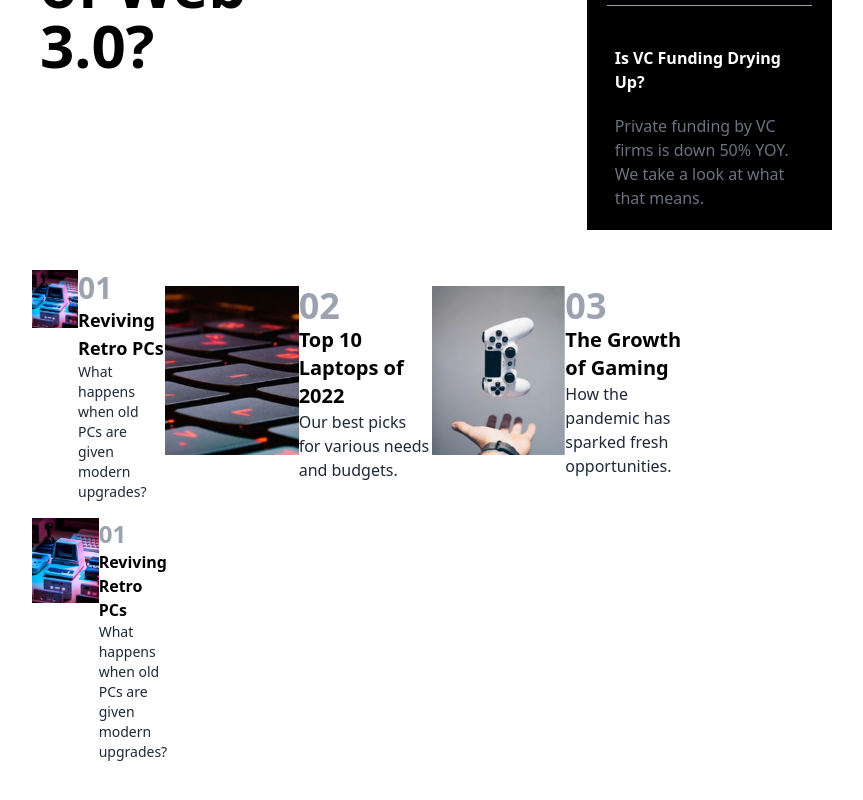
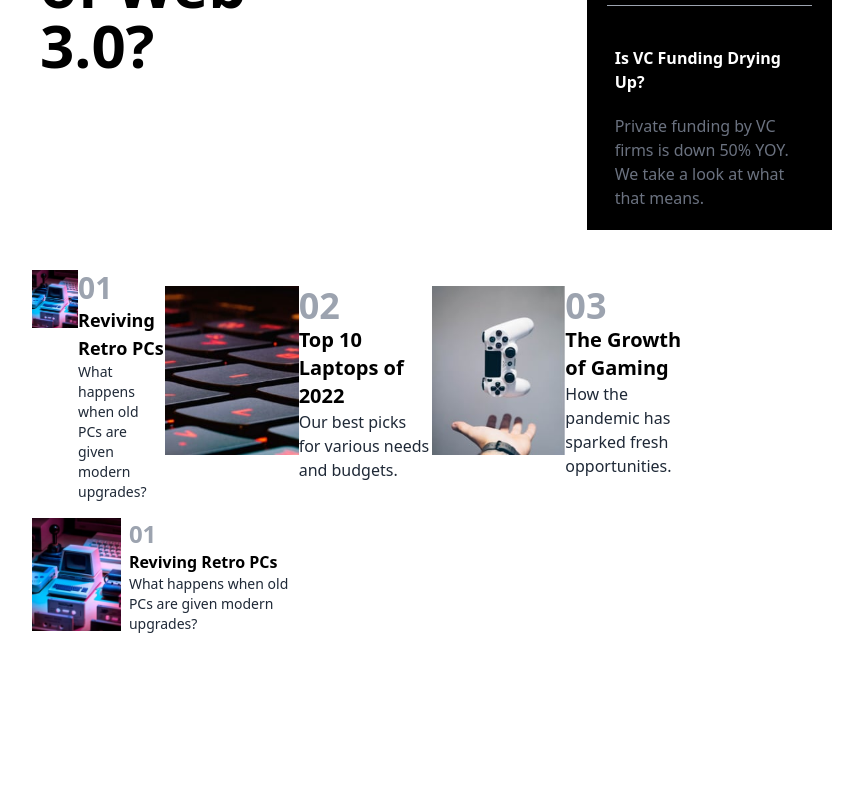
Before and after one commit to lavollmer/news-homepage, a React (Create React App) app: page / in a window 1280 px wide. Shown: the part 644-1444 px from the top of the page, without its empty margins (208-1071 px from the left). After the commit the page ends 1318 px from the top, so only its background shows below. Built offline with nearby package versions, Linux system fonts and the light colour scheme.

Commit message:
styling countdown cards - 1 card and will add the other sections

```diff
--- a/src/components/CountdownCa.jsx
+++ b/src/components/CountdownCa.jsx
@@ -3,12 +3,12 @@
 
 const CountdownCa = () => {
   return (
-    <div className="grid grid-cols-1 md:grid-cols-6 ">
-      <div className="grid grid-cols-1 md:grid-cols-2">
-        <div>
+    <div className="grid grid-cols-1 md:grid-cols-3">
+      <div className="grid grid-cols-4 md:grid-cols-6">
+        <div className="col-span-1 md:col-span-2">
           <img src={Retro} alt="Retro PCs" />
         </div>
-        <div>
+        <div className="col-span-3 md:col-span-4 pl-2">
             <h1 className="text-gray-400 font-bold text-2xl">01</h1>
             <h2 className="text-black-800 font-bold text-md ">
                 Reviving Retro PCs
@@ -18,7 +18,7 @@
             </p>
         </div>
       </div>
-    </div>
+      </div>
   );
 };
 
```
